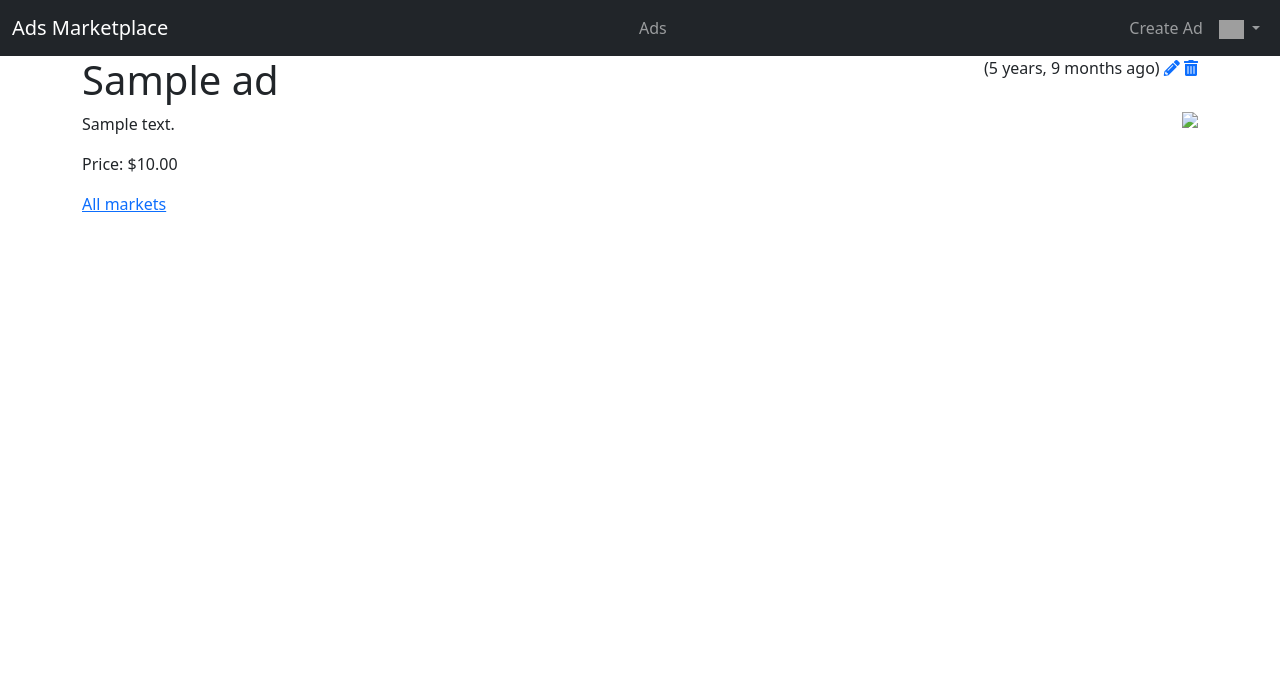
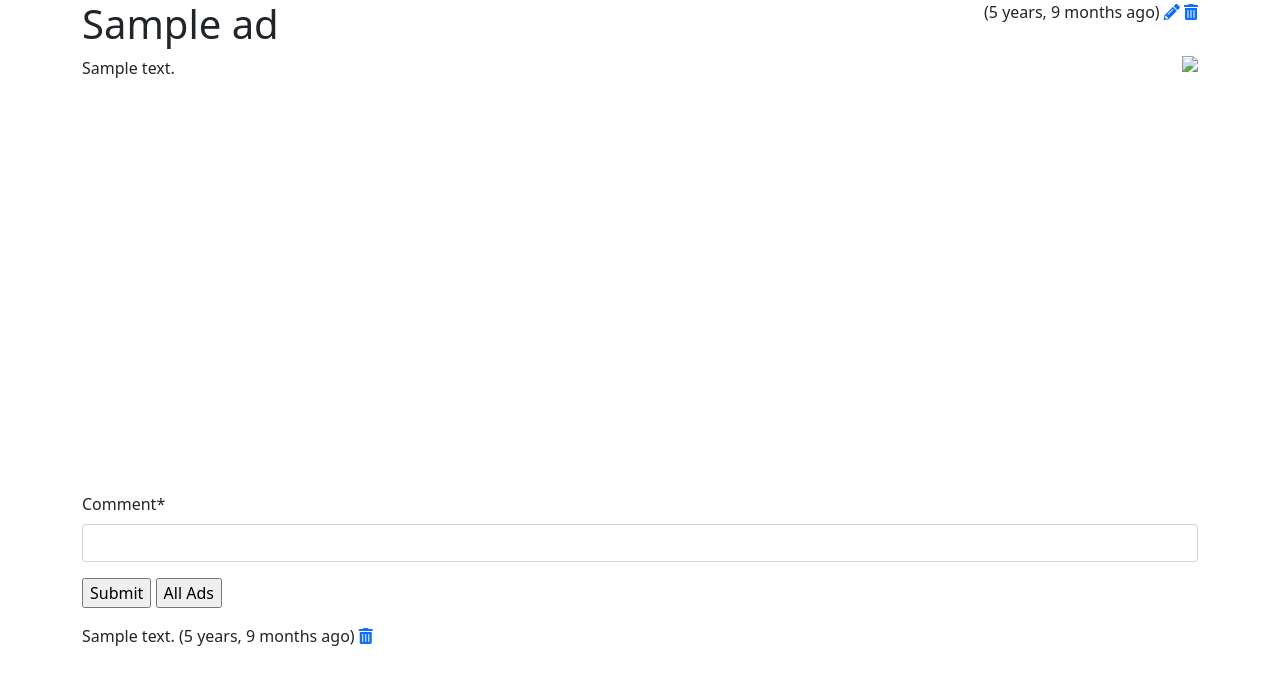
Before and after one commit to AshmitSagar/django-market, a Django app: page /ad/1 in a window 1280 px wide. Shown: the top 685 px of the page. Run offline with Django 5.2, Linux system fonts and the light colour scheme; a user stored in the database is signed in; tables that the repository leaves empty hold one stand-in row (values such as "Sample post"); some libraries are stand-ins or nearby versions; grey boxes are pictures that could not be loaded.

Commit message:
add comments feature

```diff
--- a/mkt/forms.py
+++ b/mkt/forms.py
@@ -52,6 +52,10 @@ class CreateForm(forms.ModelForm):
         return instance
 
 
+class CommentForm(forms.Form):
+    comment = forms.CharField(required=True, max_length=500, min_length=3, strip=True)
+
+
 # https://docs.djangoproject.com/en/4.2/topics/http/file-uploads/
 # https://stackoverflow.com/questions/2472422/django-file-upload-size-limit
 # https://stackoverflow.com/questions/32007311/how-to-change-data-in-django-modelform
--- a/mkt/models.py
+++ b/mkt/models.py
@@ -38,8 +38,30 @@ class Ad(models.Model):
     content_type = models.CharField(
         max_length=256, null=True, blank=True, help_text="The MIME type of the file"
     )
+
+    comments = models.ManyToManyField(
+        settings.AUTH_USER_MODEL, through="Comment", related_name="ad_comments"
+    )
+
     created_at = models.DateTimeField(auto_now_add=True)
     updated_at = models.DateTimeField(auto_now=True)
 
     def __str__(self):
         return self.title
+
+
+class Comment(models.Model):
+    text = models.TextField(
+        validators=[MinLengthValidator(3, "Comment must be greater than 3 characters")]
+    )
+
+    ad = models.ForeignKey(Ad, on_delete=models.CASCADE)
+    owner = models.ForeignKey(settings.AUTH_USER_MODEL, on_delete=models.CASCADE)
+
+    created_at = models.DateTimeField(auto_now_add=True)
+    updated_at = models.DateTimeField(auto_now=True)
+
+    def __str__(self):
+        if len(self.text) < 15:
+            return self.text
+        return self.text[:11] + " ..."
--- a/mkt/templates/mkt/detail.html
+++ b/mkt/templates/mkt/detail.html
@@ -1,4 +1,4 @@
-{% extends "base_menu.html" %}
+{% extends "base_bootstrap.html" %}
 {% load humanize %} <!-- https://docs.djangoproject.com/en/4.2/ref/contrib/humanize -->
 {% block head %}
 <style>
@@ -6,8 +6,7 @@
   position: fixed;
   top: 0;
   left: 0;
-  width: 100%;
-  height: 100%;
+  height: 80%;
   z-index: 10;
   display: none;
   background-color: rgba(0,0,0,0.5); /*dim the background*/
@@ -18,7 +17,7 @@
 {% if ad.content_type %}
 <div id="overlay" class="overlay" style="text-align: center;"
    onclick="document.getElementById('overlay').style.display = 'none';" >
-<img style="width:90%;margin-top: 50px; border:3px solid black;" src="{% url 'mkt:ad_picture' ad.id %}">
+<img style="margin-top: 50px; border:3px solid black;" src="{% url 'mkt:ad_picture' ad.id %}">
 </div>
 {% endif %}
 <span style="float: right;">
@@ -30,16 +29,32 @@
 </span>
 <h1>{{ ad.title }}</h1>
 {% if ad.content_type %}
-<img style="float:right; max-width:50%;" src="{% url 'mkt:ad_picture' ad.id %}"
+<img style="float:right; max-width:50%; height: 420px" src="{% url 'mkt:ad_picture' ad.id %}"
     onclick="document.getElementById('overlay').style.display = 'block';">
 {% endif %}
 <p>
 {{ ad.text }}
 </p>
-<p> Price: ${{ ad.price }} </p>
+
+<!-- Add the section for comments here -->
+{% if user.is_authenticated %}
+<br clear="all"/>
 <p>
+{% load crispy_forms_tags %}
+<form method="post" action="{% url 'mkt:ad_comment_create' ad.id %}">
+    {% csrf_token %}
+    {{ comment_form|crispy }}
+<input type="submit" value="Submit">
+<input type="submit" value="All Ads" onclick="window.location.href='{% url 'mkt:all' %}';return false;">
+</form>
 </p>
-<p>
-<a href="{% url 'mkt:all' %}">All markets</a>
+{% endif %}
+{% for comment in comments %}
+<p> {{ comment.text }}
+({{ comment.updated_at|naturaltime }})
+{% if user == comment.owner %}
+<a href="{% url 'mkt:ad_comment_delete' comment.id %}"><i class="fa fa-trash"></i></a>
+{% endif %}
 </p>
+{% endfor %}
 {% endblock %}
--- a/mkt/urls.py
+++ b/mkt/urls.py
@@ -21,5 +21,15 @@ urlpatterns = [
         name="delete",
     ),
     path("ad_picture/<int:pk>", views.stream_file, name="ad_picture"),
+    path(
+        "ad/<int:pk>/comment",
+        views.CommentCreateView.as_view(),
+        name="ad_comment_create",
+    ),
+    path(
+        "comment/<int:pk>/delete",
+        views.CommentDeleteView.as_view(success_url=reverse_lazy("mkt:all")),
+        name="ad_comment_delete",
+    ),
 ]
 # We use reverse_lazy in urls.py to delay looking up the view until all the paths are define
--- a/mkt/views.py
+++ b/mkt/views.py
@@ -1,6 +1,6 @@
 from django.views import View
 from django.shortcuts import render, redirect, get_object_or_404
-from django.urls import reverse_lazy
+from django.urls import reverse_lazy, reverse
 from django.http import HttpResponse
 from django.contrib.auth.mixins import LoginRequiredMixin
 
@@ -12,8 +12,9 @@ from mkt.owner import (
     OwnerDeleteView,
 )
 
-from mkt.models import Ad
+from mkt.models import Ad, Comment
 from mkt.forms import CreateForm
+from mkt.forms import CommentForm
 
 # Version 1 Code
 """
@@ -51,6 +52,13 @@ class AdListView(OwnerListView):
 class AdDetailView(OwnerDetailView):
     model = Ad
     template_name = "mkt/detail.html"
+
+    def get(self, request, pk):
+        x = get_object_or_404(Ad, id=pk)
+        comments = Comment.objects.filter(ad=x).order_by("-updated_at")
+        comment_form = CommentForm()
+        context = {"ad": x, "comments": comments, "comment_form": comment_form}
+        return render(request, self.template_name, context)
 
 
 class AdCreateView(LoginRequiredMixin, View):
@@ -112,3 +120,22 @@ def stream_file(request, pk):
     response["Content-Length"] = len(ad.picture)
     response.write(ad.picture)
     return response
+
+
+# Views to handle comments
+class CommentCreateView(LoginRequiredMixin, View):
+    def post(self, request, pk):
+        a = get_object_or_404(Ad, id=pk)
+        comment = Comment(text=request.POST["comment"], owner=request.user, ad=a)
+        comment.save()
+        return redirect(reverse("mkt:detail", args=[pk]))
+
+
+class CommentDeleteView(OwnerDeleteView):
+    model = Comment
+    template_name = "mkt/comment_delete.html"
+
+    # https://stackoverflow.com/questions/26290415/deleteview-with-a-dynamic-success-url-dependent-on-id
+    def get_success_url(self):
+        ad = self.object.ad
+        return reverse("mkt:detail", args=[ad.id])
```
Also changed, not shown: mkt/templates/mkt/comment_delete.html (added, +13 -0 lines), mkt/migrations/0003_comment_ad_comments.py (added).
